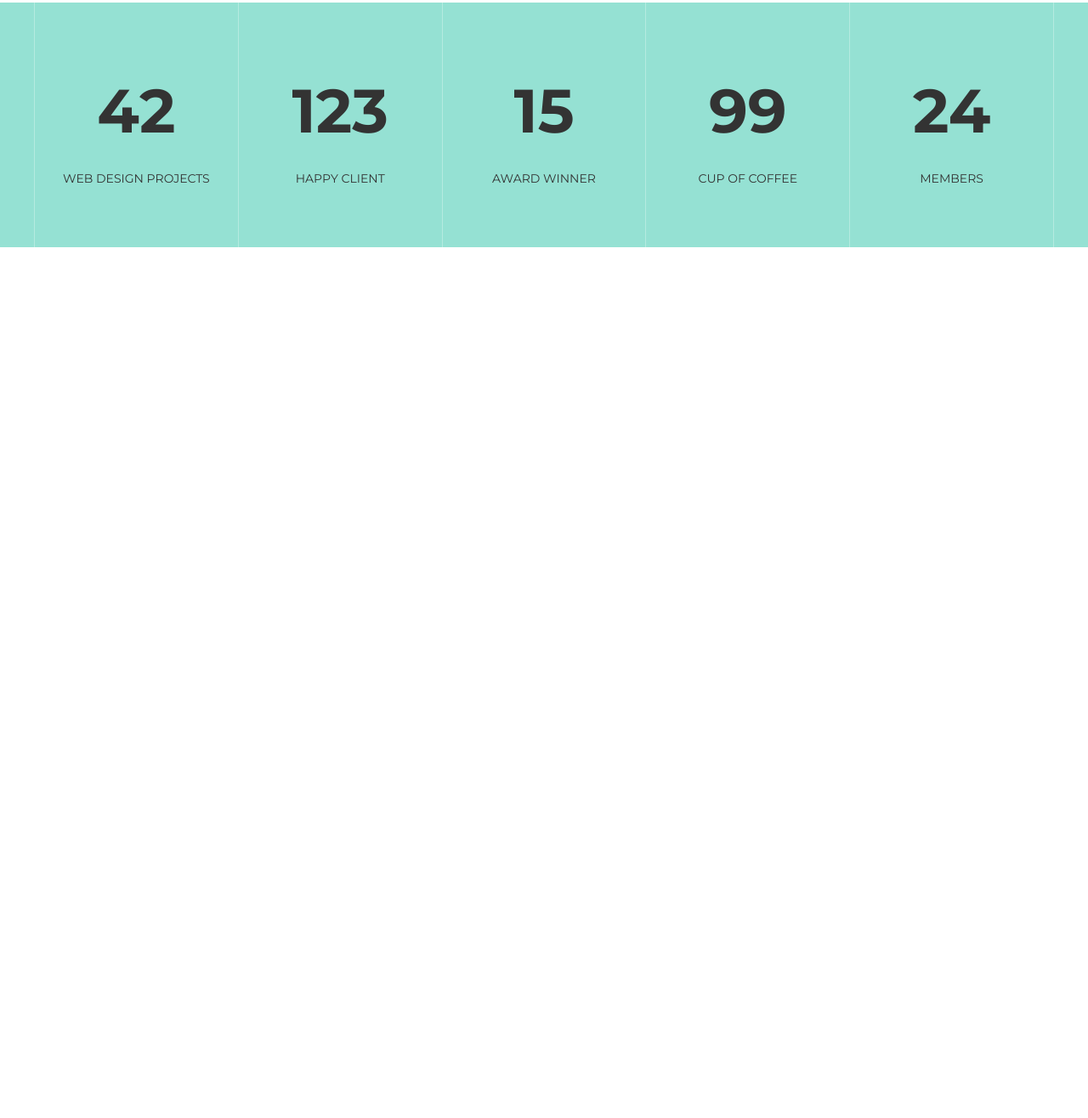
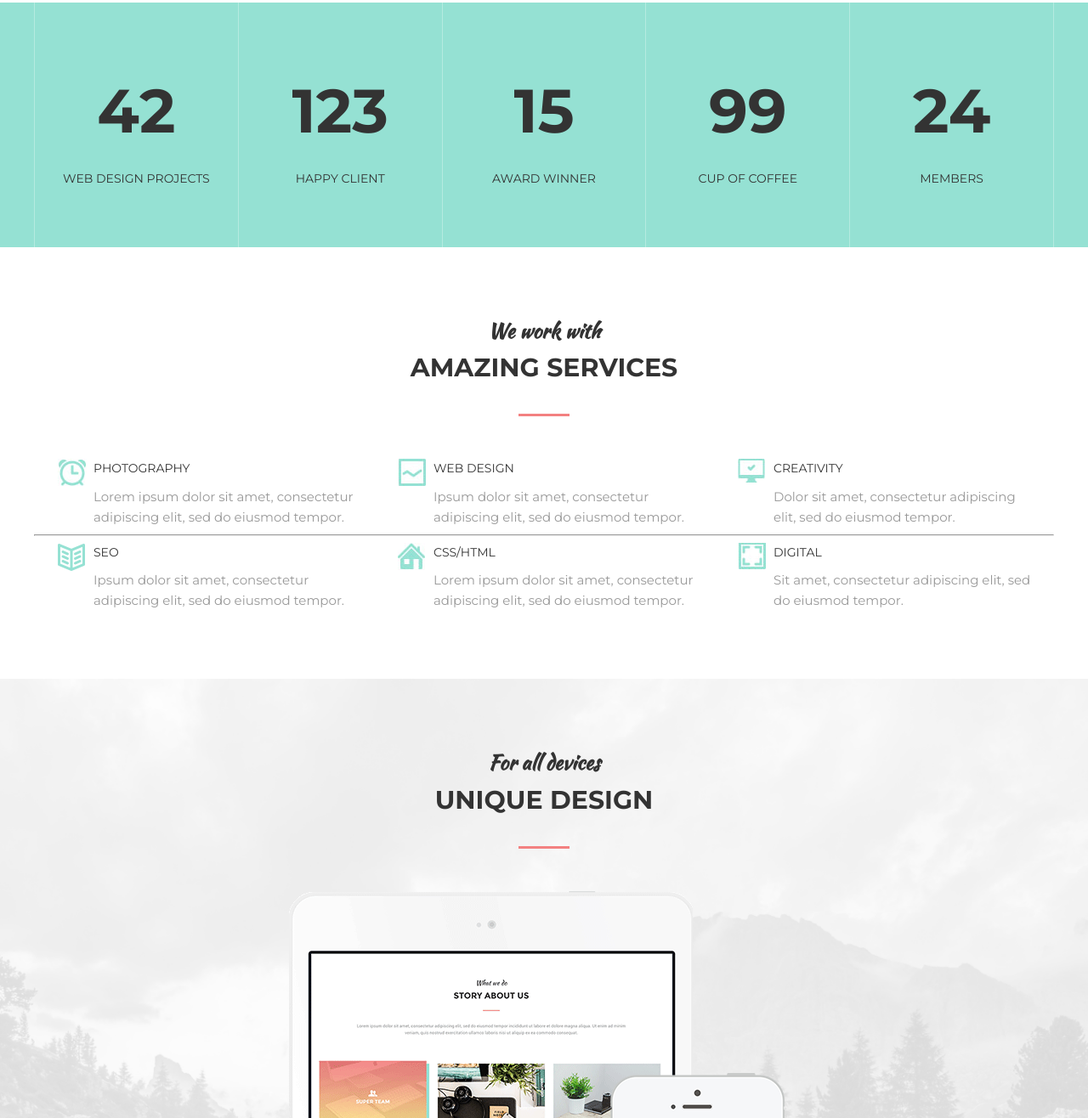
Before and after one commit to shidlovskaya9/project, a plain HTML site: page index.html in a window 1280 px wide. Shown: the part 1484-2800 px from the top of the page at 85% size. Before the commit the page ends 1775 px from the top, so only its background shows below. Drawn offline with Linux system fonts and the light colour scheme.

Commit message:
Continue

```diff
--- a/assets/css/style.css
+++ b/assets/css/style.css
@@ -17,7 +17,18 @@ h1, h2 , h3, h4, h5, h6 {
     margin: 0;
 }
 
+.hr {
+    display: block;
+    width: 100%;
+    height: 1px;
+    margin: 70px 0;
+
+    border: 0;
+    background-color: e5e5e5;
+}
+
 /* Container */
+
 .container {
 width: 100%;
 max-width: 1200px;
@@ -220,16 +231,23 @@ z-index: 1;
     font-weight: 700;
 }
 
+
 /* Section */
 
 .section {
     padding: 80px 0;
 }
 
+.section--devices {
+    padding-bottom: 0;
+    background: url("../images/devices-bg.png") center no-repeat;
+    background-size: cover;
+}
+
 .section__header {
     width: 100%;
     max-width: 950px;
-    margin: 0 auto 40px;
+    margin: 0 auto 50px;
 
     text-align: center;
 }
@@ -357,3 +375,55 @@ position: relative;
     text-transform: uppercase;
     text-align: center;
 }
+
+/* Services */
+
+.services {
+    display: flex;
+}
+
+.services__item {
+    flex: 1 1 0;
+padding-right: 20px;
+    padding-left: 70px;
+    position: relative;
+}
+
+.services__icon {
+    position: absolute;
+top: 0;
+left: 28px;
+z-index: 1;
+}
+
+.services__title {
+    margin-bottom: 10px;
+    font-size: 14px;
+    color: #333;
+    text-transform: uppercase;
+}
+
+.services__text {
+    font-size: 15px;
+    color: #999;
+}
+
+/* Devices */
+
+.devices {
+    width: 100%;
+    max-width: 600px;
+    margin: 0 auto;
+    position: relative;
+}
+
+.devices__item {
+    display: block;
+}
+
+.devices__item--iphone {
+    position: absolute;
+    bottom: -80px;
+    right: 0;
+    z-index: 1;
+}
--- a/index.html
+++ b/index.html
@@ -99,6 +99,8 @@
 
 
 
+
+
 <div class="statistics">
     <div class="container">
 
@@ -129,5 +131,79 @@
 </div>
 
 
+
+<section class="section">
+    <div class="container">
+
+        <div class="section__header">
+            <h3 class="section__suptitle">We work with </h3>
+            <h2 class="section__title">Amazing Services</h2>
+        </div>
+
+<div class="services">
+    <div class="services__item">
+        <img class="services__icon" src="assets/images/services/photography.jpg" alt="">
+
+    <div class="services__title">photography</div>
+    <div class="services__text">Lorem ipsum dolor sit amet, consectetur adipiscing elit, sed do eiusmod tempor.</div>
+    </div>
+    <div class="services__item">
+        <img class="services__icon" src="assets/images/services/web design.jpg" alt="">
+
+    <div class="services__title">web design</div>
+    <div class="services__text">Ipsum dolor sit amet, consectetur adipiscing elit, sed do eiusmod tempor.</div>
+    </div>
+    <div class="services__item">
+        <img class="services__icon" src="assets/images/services/creativity.jpg" alt="">
+
+    <div class="services__title">creativity</div>
+    <div class="services__text">Dolor sit amet, consectetur adipiscing elit, sed do eiusmod tempor.</div>
+
+</div>
+</div>
+
+<hr>
+
+<div class="services">
+    <div class="services__item">
+        <img class="services__icon" src="assets/images/services/seo.png" alt="">
+
+    <div class="services__title">seo</div>
+    <div class="services__text">Ipsum dolor sit amet, consectetur adipiscing elit, sed do eiusmod tempor.</div>
+    </div>
+    <div class="services__item">
+        <img class="services__icon" src="assets/images/services/css.html.jpg" alt="">
+
+    <div class="services__title">Css/Html</div>
+    <div class="services__text">Lorem ipsum dolor sit amet, consectetur adipiscing elit, sed do eiusmod tempor.</div>
+    </div>
+    <div class="services__item">
+        <img class="services__icon" src="assets/images/services/digital.jpg" alt="">
+
+    <div class="services__title">digital</div>
+    <div class="services__text">Sit amet, consectetur adipiscing elit, sed do eiusmod tempor.</div>
+</div>
+</div>
+
+    </div>
+</section>
+
+
+<section class="section section--devices">
+    <div class="container">
+
+        <div class="section__header">
+            <h3 class="section__suptitle">For all devices</h3>
+            <h2 class="section__title">Unique design</h2>
+        </div>
+
+        <div class="devices">
+<img class="devices__item" src="assets/images/ipad.gif" alt="">
+<img class="devices__item  devices__item--iphone" src="assets/images/Iphone.png" alt="">
+</div>
+
+    </div>
+</section>
+
     </body>
     </html>
```
Also changed, not shown: assets/images/Iphone.png (added), assets/images/devices-bg.png (added), assets/images/images/MoGo_FREE_Template__02.jpg (added), assets/images/ipad.gif (added), assets/images/services/creativity.jpg (added), assets/images/services/css.html.jpg (added), assets/images/services/digital.jpg (added), assets/images/services/photography.jpg (added), assets/images/services/seo.png (added), assets/images/services/web design.jpg (added), 2 other files.
